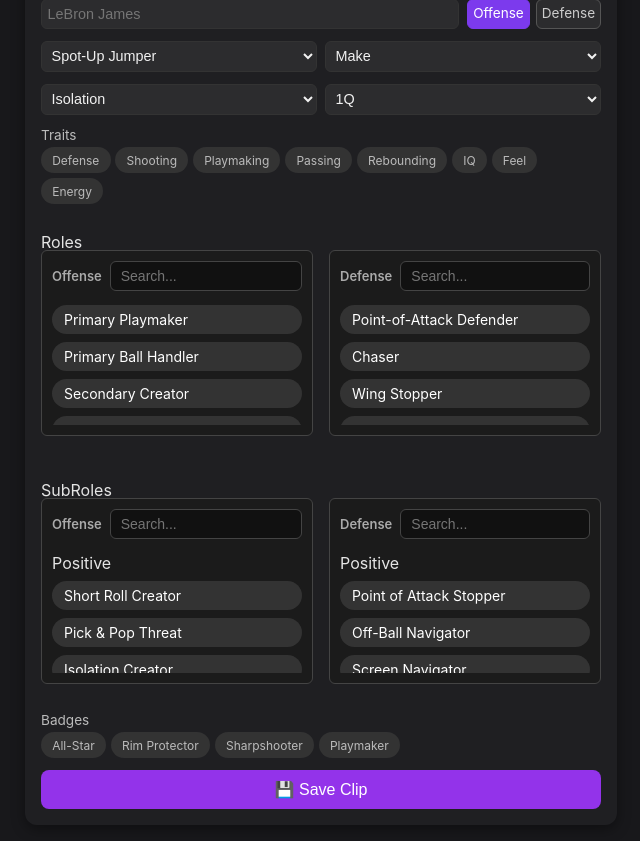
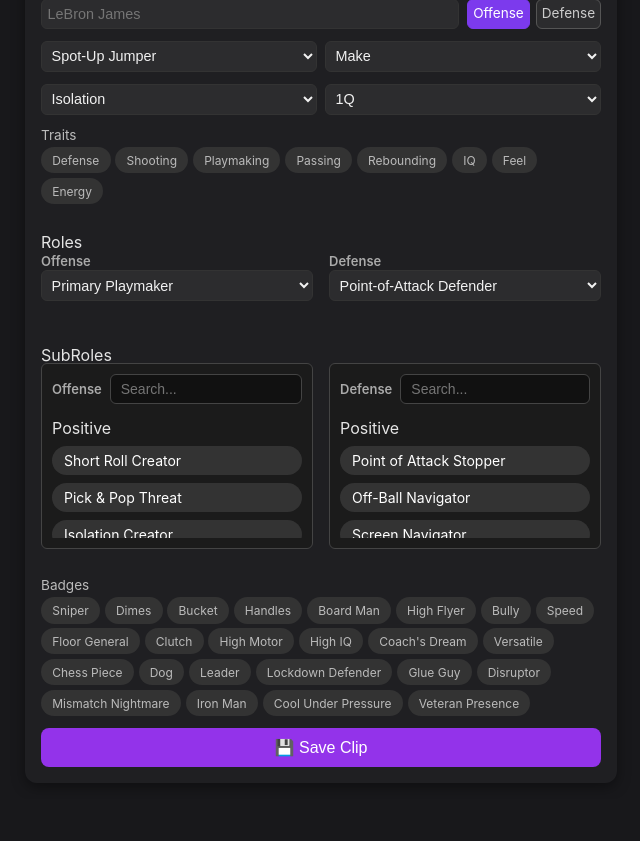
Before and after one commit to Bet-Zero/qb_clip_tagger, a Flask app: page /tag in a window 1280 px wide. Shown: the part 86-927 px from the top of the page, without its empty margins (319-959 px from the left). After the commit the page ends 853 px from the top, so only its background shows below. Run offline with Flask 3, Linux system fonts and the light colour scheme; data that the repository does not hold is empty.

Commit message:
Fresh update

```diff
--- a/app.py
+++ b/app.py
@@ -1,5 +1,5 @@
 # app.py
-from flask import Flask, render_template, request, redirect
+from flask import Flask, render_template, request, redirect, jsonify
 from tag_utils import process_clip_tags
 from pathlib import Path
 
@@ -7,6 +7,16 @@
 
 # Store path separately so we can reuse it
 CLIP_STATE = {"filename": "", "path": ""}
+
+@app.route("/players")
+def players():
+    base = Path("/Volumes/Samsung PSSD T7/NBAFilm")
+    names = []
+    if base.exists():
+        for entry in base.iterdir():
+            if entry.is_dir() and not entry.name.startswith("_") and not entry.name.startswith("."):
+                names.append(entry.name)
+    return jsonify({"players": names})
 
 @app.route("/tag")
 def tag_form():
--- a/static/style.css
+++ b/static/style.css
@@ -285,3 +285,14 @@
   flex: 1;
   max-width: none;
 }
+
+/* Dropdown styling for Roles section */
+.role-select {
+  width: 100%;
+  padding: 0.35rem;
+  font-size: 0.9rem;
+  border: 1px solid #333;
+  border-radius: 6px;
+  background: #2c2c2e;
+  color: #f1f1f1;
+}
--- a/static/taggerData.js
+++ b/static/taggerData.js
@@ -113,7 +113,32 @@
   "Energy",
 ];
 
-const badges = ["All-Star", "Rim Protector", "Sharpshooter", "Playmaker"];
+const badges = [
+  "Sniper",
+  "Dimes",
+  "Bucket",
+  "Handles",
+  "Board Man",
+  "High Flyer",
+  "Bully",
+  "Speed",
+  "Floor General",
+  "Clutch",
+  "High Motor",
+  "High IQ",
+  "Coach's Dream",
+  "Versatile",
+  "Chess Piece",
+  "Dog",
+  "Leader",
+  "Lockdown Defender",
+  "Glue Guy",
+  "Disruptor",
+  "Mismatch Nightmare",
+  "Iron Man",
+  "Cool Under Pressure",
+  "Veteran Presence",
+];
 
 const playTypes = [
   "Spot-Up Jumper",
@@ -241,15 +266,30 @@
   });
 
   // Roles (Offense & Defense)
-  const roleLists = document.querySelectorAll("#roles-section .tag-list");
-  if (roleLists.length >= 2) {
-    const [offenseList, defenseList] = roleLists;
-    offensiveRoles.forEach((role) =>
-      offenseList.appendChild(createSelectable(role, "roles"))
-    );
-    defensiveRoles.forEach((role) =>
-      defenseList.appendChild(createSelectable(role, "roles"))
-    );
+  const roleSelects = document.querySelectorAll(
+    "#roles-section select.role-select"
+  );
+  if (roleSelects.length >= 2) {
+    const [offenseSelect, defenseSelect] = roleSelects;
+    offensiveRoles.forEach((role) => {
+      offenseSelect.add(new Option(role, role));
+    });
+    defensiveRoles.forEach((role) => {
+      defenseSelect.add(new Option(role, role));
+    });
+
+    const hiddenInput = document.querySelector("input[name='roles']");
+    const updateRoles = () => {
+      const selected = [offenseSelect.value, defenseSelect.value].filter(
+        Boolean
+      );
+      hiddenInput.value = selected.join(",");
+    };
+
+    offenseSelect.addEventListener("change", updateRoles);
+    defenseSelect.addEventListener("change", updateRoles);
+    // Initialize hidden value
+    updateRoles();
   }
 
   // SubRoles (Offense & Defense, with Positive/Negative sections)
--- a/templates/tagger.html
+++ b/templates/tagger.html
@@ -19,6 +19,22 @@
         }, 100);
       }
 
+      async function loadPlayers() {
+        try {
+          const res = await fetch("/players");
+          if (!res.ok) return;
+          const data = await res.json();
+          const list = document.getElementById("player-list");
+          data.players.forEach((p) => {
+            const opt = document.createElement("option");
+            opt.value = p;
+            list.appendChild(opt);
+          });
+        } catch (e) {
+          console.error("Failed to load players", e);
+        }
+      }
+
       window.onload = function () {
         const lastPlayer = localStorage.getItem("lastPlayer");
         const lastSide = localStorage.getItem("lastSide");
@@ -31,6 +47,7 @@
           });
           document.querySelector('input[name="side"]').value = lastSide;
         }
+        loadPlayers();
       };
 
       function toggleSelectLabel(event) {
@@ -73,7 +90,13 @@
       <h1>Tag Clip: {{ clip.filename }}</h1>
       <form method="POST" action="/submit" onsubmit="closeAfterSubmit()">
         <div class="form-row">
-          <input name="player" placeholder="LeBron James" required />
+          <input
+            name="player"
+            placeholder="LeBron James"
+            required
+            list="player-list"
+          />
+          <datalist id="player-list"></datalist>
           <div class="toggle-group">
             <div
               class="toggle-button selected"
@@ -112,34 +135,14 @@
         <!-- Roles -->
         <div id="roles-section" class="tag-section">
           <label>Roles</label>
-          <div class="dual-column compact-mode">
+          <div class="dual-column">
             <div class="column-block">
-              <div class="tag-box">
-                <div class="box-header-row">
-                  <span class="box-title">Offense</span>
-                  <input
-                    type="text"
-                    class="filter-input"
-                    placeholder="Search..."
-                    oninput="filterList(this)"
-                  />
-                </div>
-                <div class="tag-list scrollable" data-filter-group></div>
-              </div>
+              <label class="box-title">Offense</label>
+              <select class="role-select" name="offense_role"></select>
             </div>
             <div class="column-block">
-              <div class="tag-box">
-                <div class="box-header-row">
-                  <span class="box-title">Defense</span>
-                  <input
-                    type="text"
-                    class="filter-input"
-                    placeholder="Search..."
-                    oninput="filterList(this)"
-                  />
-                </div>
-                <div class="tag-list scrollable" data-filter-group></div>
-              </div>
+              <label class="box-title">Defense</label>
+              <select class="role-select" name="defense_role"></select>
             </div>
           </div>
           <input type="hidden" name="roles" />
```
